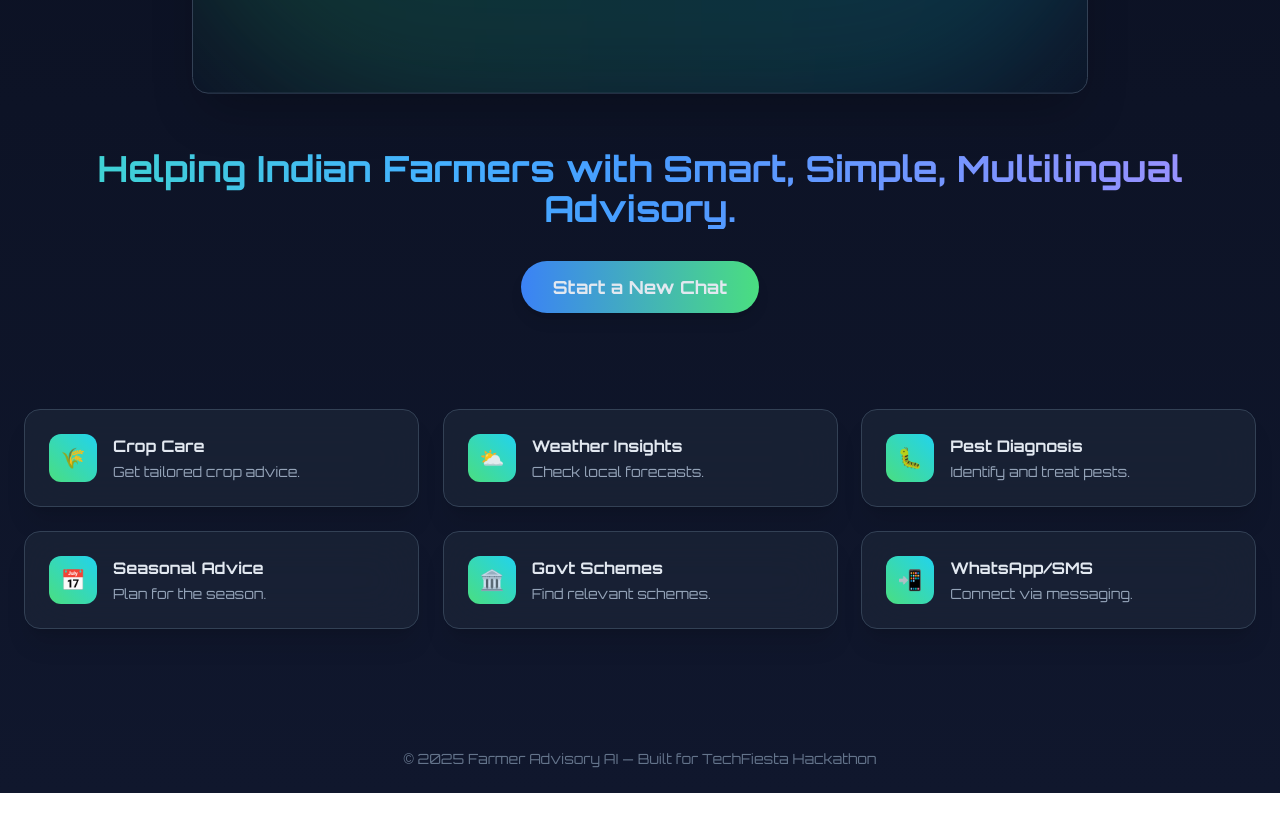
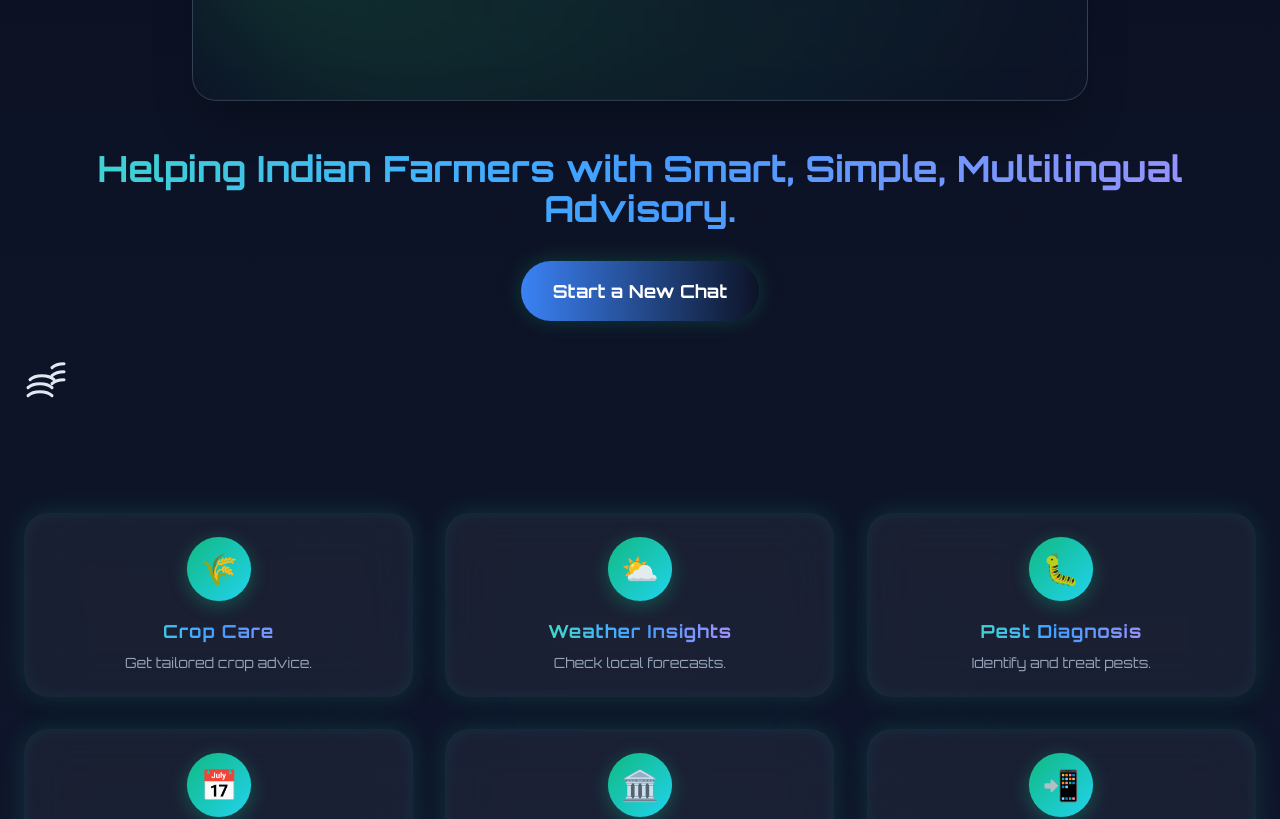
Before and after one commit to OmSapkal9240/farmer-chatbot, a React (Vite) app: page / in a window 1280 px wide. Shown: the part 580-1399 px from the top of the page. Before the commit the page ends 1373 px from the top, so only its background shows below. Built offline with nearby package versions, Linux system fonts and the light colour scheme.

Commit message:
update: UI upgrade + new components added

```diff
--- a/src/components/ModuleCard.jsx
+++ b/src/components/ModuleCard.jsx
@@ -1,22 +1,22 @@
 import React from "react";
 import { motion } from "framer-motion";
 
-export default function ModuleCard({ icon, title, desc }) {
+export default function ModuleCard({ icon, title, desc, delay = 0 }) {
   return (
     <motion.div
-      initial={{ opacity:0, y:20, scale:0.97 }}
-      whileInView={{ opacity:1, y:0, scale:1 }}
-      viewport={{ once:true }}
-      transition={{ duration:0.4 }}
-      className="p-6 rounded-2xl bg-slate-800/60 border border-slate-700 shadow-xl backdrop-blur-xl hover:scale-[1.02] transition cursor-pointer"
+      initial={{ opacity: 0, y: 20, scale: 0.98 }}
+      whileInView={{ opacity: 1, y: 0, scale: 1 }}
+      viewport={{ once: true }}
+      transition={{ duration: 0.4, delay: delay * 0.1, ease: 'easeOut' }}
+      className="p-6 rounded-3xl bg-white/5 backdrop-blur-xl shadow-glow-green-blue hover:shadow-glow-green-blue-hover hover:scale-[1.03] hover:-translate-y-1 transition-all duration-250 ease-out"
     >
-      <div className="flex gap-4 items-center">
-        <div className="w-12 h-12 rounded-xl bg-gradient-to-tr from-green-400 to-cyan-400 flex items-center justify-center text-black text-xl">
+      <div className="flex flex-col items-center text-center">
+        <div className="w-16 h-16 rounded-full bg-gradient-to-br from-emerald to-cyan flex items-center justify-center text-black text-3xl shadow-icon-glow animate-breathing mb-4">
           {icon}
         </div>
         <div>
-          <div className="font-semibold">{title}</div>
-          <div className="text-sm text-slate-400 mt-1">{desc}</div>
+          <div className="font-bold text-lg tracking-wider gradient-text" style={{ fontFamily: "'Orbitron', sans-serif" }}>{title}</div>
+          <div className="text-sm text-slate-400 mt-2">{desc}</div>
         </div>
       </div>
     </motion.div>
--- /dev/null
+++ b/src/components/SectionBackground.jsx
@@ -0,0 +1,12 @@
+import React from 'react';
+
+const SectionBackground = () => {
+  return (
+    <div className="absolute inset-0 -z-10 overflow-hidden pointer-events-none">
+      <div className="absolute top-1/4 left-0 w-96 h-96 bg-gradient-to-r from-teal-500/30 to-green-500/30 rounded-full blur-3xl opacity-20" />
+      <div className="absolute bottom-1/4 right-0 w-96 h-96 bg-gradient-to-l from-cyan-500/30 to-emerald-500/30 rounded-full blur-3xl opacity-20" />
+    </div>
+  );
+};
+
+export default SectionBackground;
--- a/src/pages/Home.jsx
+++ b/src/pages/Home.jsx
@@ -2,6 +2,7 @@ import React from 'react';
 import { motion } from 'framer-motion';
 import { Link, useNavigate } from 'react-router-dom';
 import ModuleCard from '../components/ModuleCard';
+import SectionBackground from '../components/SectionBackground';
 
 const modules = [
   { icon: '🌾', title: 'Crop Care', desc: 'Get tailored crop advice.', path: '/crop-care' },
@@ -11,6 +12,18 @@ const modules = [
   { icon: '🏛️', title: 'Govt Schemes', desc: 'Find relevant schemes.', path: '/govt-schemes' },
   { icon: '📲', title: 'WhatsApp/SMS', desc: 'Connect via messaging.', path: '/whatsapp-sms' },
 ];
+
+const FloatingFarmIcon = () => (
+  <motion.div
+    animate={{ y: [-2, 2, -2] }}
+    transition={{ duration: 2, repeat: Infinity, ease: 'easeInOut' }}
+    className="mt-8 text-emerald-400/50"
+  >
+    <svg xmlns="http://www.w3.org/2000/svg" width="48" height="48" viewBox="0 0 24 24" fill="none" stroke="currentColor" strokeWidth="1.5" strokeLinecap="round" strokeLinejoin="round">
+      <path d="M2 22s2-2 6-2 6 2 6 2"/><path d="M14 16s2-2 6-2"/><path d="M2 18s2-2 6-2 6 2 6 2"/><path d="M14 12s2-2 6-2"/><path d="M3 14s2-2 6-2 6 2 6 2"/><path d="M14 8s2-2 6-2"/>
+    </svg>
+  </motion.div>
+);
 
 export default function Home() {
   const navigate = useNavigate();
@@ -26,34 +39,44 @@ export default function Home() {
   return (
     <main className="max-w-7xl mx-auto px-6 py-16 sm:py-24">
       {/* Hero Section */}
-      <section className="text-center">
+      <section className="text-center flex flex-col items-center">
+        <motion.div
+          initial={{ opacity: 0, y: -20 }}
+          animate={{ opacity: 1, y: 0 }}
+          transition={{ duration: 0.7 }}
+        >
           <div
-          className="relative w-full max-w-4xl mx-auto aspect-video bg-slate-900/50 rounded-2xl shadow-2xl overflow-hidden border border-slate-700 mb-12"
-          style={{ animation: 'floatY 4s ease-in-out infinite' }}
+            className="relative w-full max-w-4xl mx-auto aspect-video bg-slate-900/50 rounded-3xl shadow-2xl overflow-hidden border border-slate-700 mb-12 animate-float-subtle"
           >
              <div className="absolute -inset-8 bg-gradient-to-r from-green-500/30 to-cyan-500/30 rounded-full blur-3xl opacity-60"></div>
              <div className="flex items-center justify-center h-full text-slate-500">Video/Image Placeholder</div>
           </div>
+          <div className="relative">
+            <div className="absolute -inset-x-8 -top-4 h-32 bg-gradient-to-t from-transparent to-emerald-900/30 blur-3xl"></div>
             <h2
               style={{ fontFamily: "'Orbitron', sans-serif" }}
-          className="text-3xl md:text-4xl font-bold mb-8 gradient-text"
+              className="text-3xl md:text-4xl font-bold mb-8 gradient-text animate-hue-shift"
             >
               Helping Indian Farmers with Smart, Simple, Multilingual Advisory.
             </h2>
+          </div>
           <button
             onClick={startChat}
-          className="px-8 py-3 rounded-full bg-gradient-to-r from-blue-500 to-green-400 text-lg font-semibold hover:scale-105 transition-transform shadow-lg hover:shadow-cyan-500/30"
+            className="bg-gradient-to-r from-blue-500 to-emerald-400 text-white font-semibold rounded-full px-8 py-4 text-lg shadow-button-glow hover:shadow-cyan-400/40 hover:scale-[1.04] transition-all duration-300"
           >
             Start a New Chat
           </button>
+          <FloatingFarmIcon />
+        </motion.div>
       </section>
 
       {/* Modules Grid */}
-      <section className="mt-24">
-        <div className="grid grid-cols-1 sm:grid-cols-2 lg:grid-cols-3 gap-6">
+      <section className="mt-28 relative">
+        <SectionBackground />
+        <div className="grid grid-cols-1 sm:grid-cols-2 lg:grid-cols-3 gap-8">
           {modules.map((mod, i) => (
             <Link to={mod.path} key={i}>
-              <ModuleCard {...mod} />
+              <ModuleCard {...mod} delay={i} />
             </Link>
           ))}
         </div>
--- a/tailwind.config.js
+++ b/tailwind.config.js
@@ -10,9 +10,28 @@ export default {
         sans: ['Orbitron', 'sans-serif'],
       },
       colors: {
-        'slate-900': '#0f172a',
-        'slate-800': '#1e293b',
-      }
+        emerald: '#10B981',
+        teal: '#14B8A6',
+        lime: '#84CC16',
+        cyan: '#22D3EE',
+        'soft-blue': '#60A5FA',
+      },
+      boxShadow: {
+        'glow-green-blue': '0 0 25px rgba(16,185,129,0.18), inset 0 0 18px rgba(34,211,238,0.08)',
+        'glow-green-blue-hover': '0 0 35px rgba(16,185,129,0.25), inset 0 0 22px rgba(34,211,238,0.12)',
+        'icon-glow': '0 4px 18px rgba(16,185,129,0.35)',
+        'button-glow': '0 0 20px rgba(16,185,129,0.25)',
+      },
+      animation: {
+        'float-subtle': 'floatY 6s ease-in-out infinite',
+        'breathing': 'breathing 3s ease-in-out infinite',
+      },
+      keyframes: {
+        breathing: {
+          '0%, 100%': { transform: 'scale(1)' },
+          '50%': { transform: 'scale(1.05)' },
+        },
+      },
     },
   },
   plugins: [],
```
Lines whose indentation alone changed are shown as unchanged.
